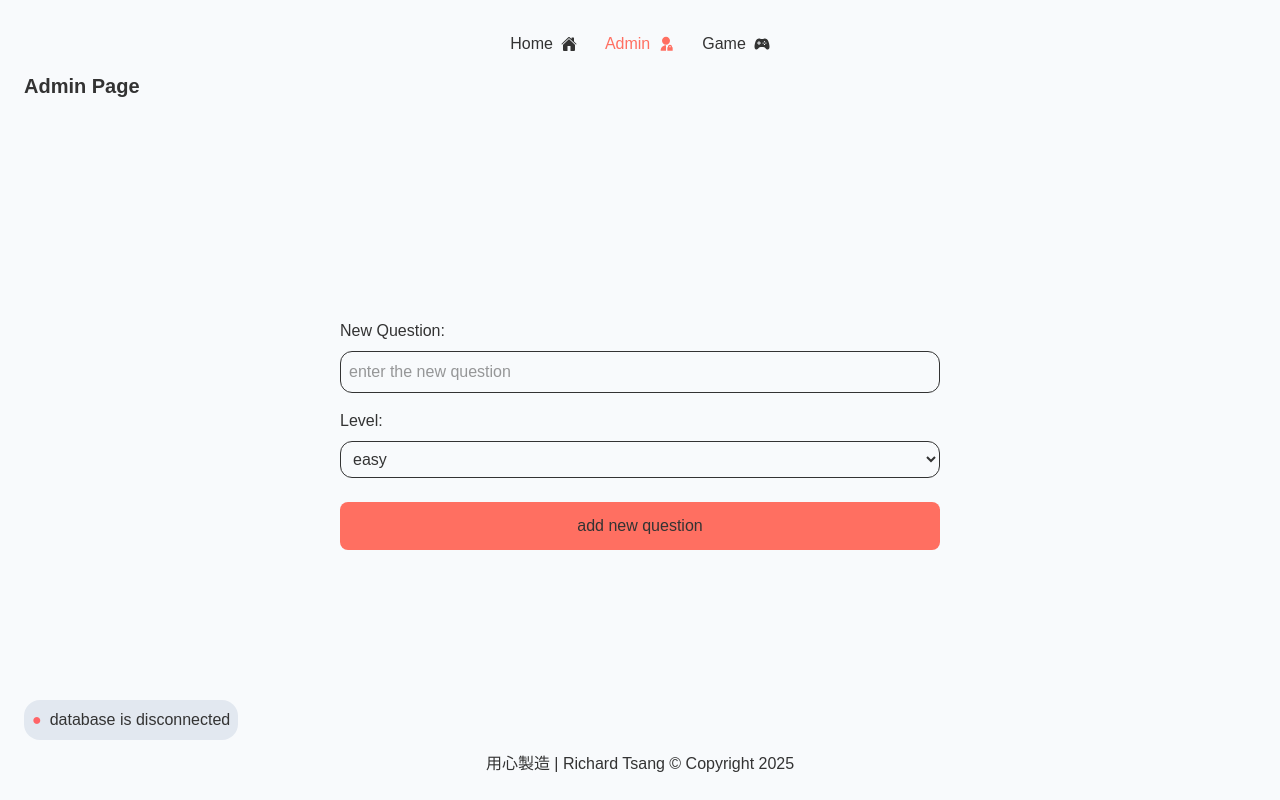
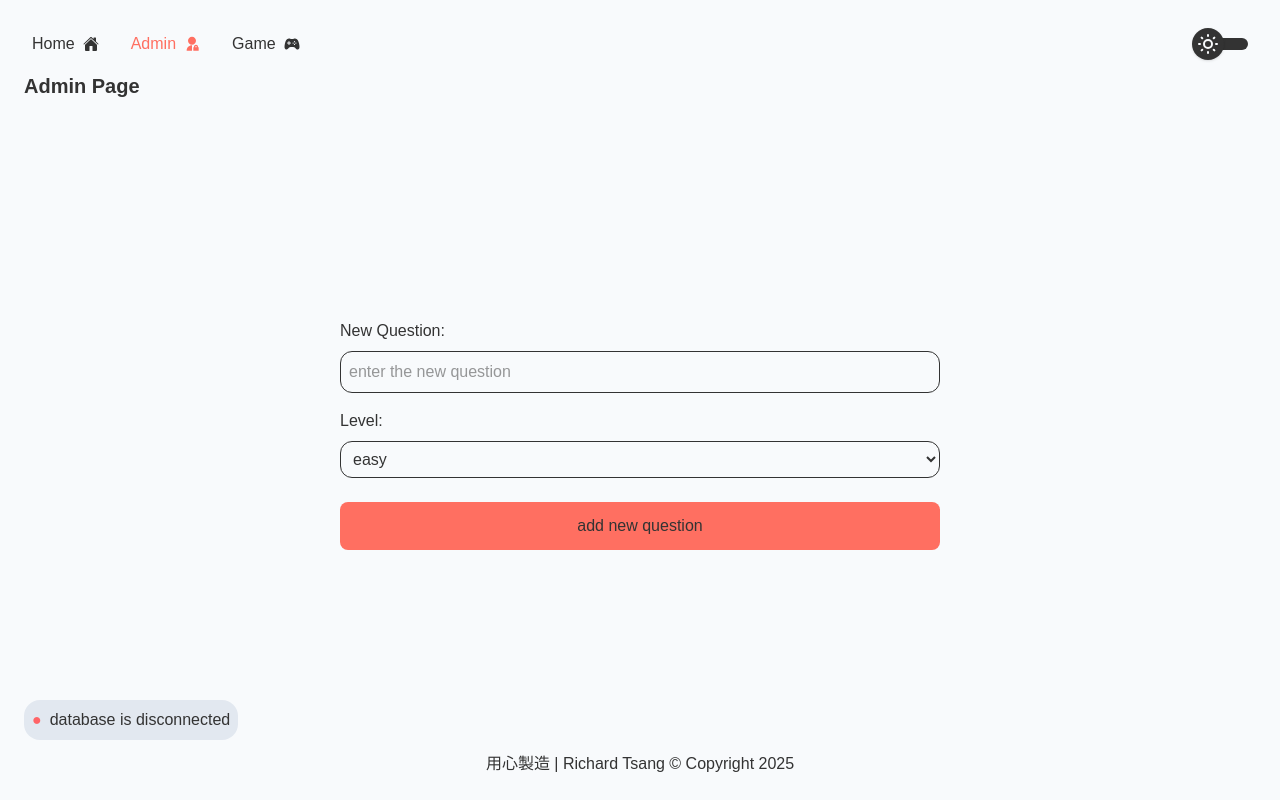
Before and after one commit to r7chardgh/teaching-app-demo, a Next.js app: page /admin in a window 1280 px wide. Built offline with nearby package versions, Linux system fonts and the light colour scheme; no server answers.

Commit message:
modify header - addd menu , theme toggle button

```diff
--- a/components/Header.tsx
+++ b/components/Header.tsx
@@ -1,17 +1,47 @@
-import Link from 'next/link'
-import React from 'react'
-import { IoGameController, IoHome } from 'react-icons/io5'
+'use client'
+import React, { useEffect, useState } from 'react'
+import { IoClose, IoGameController, IoHome } from 'react-icons/io5'
 import NavLink from './NavLInk'
 import { RiAdminFill } from 'react-icons/ri'
+import { TbSun, TbSunOff } from 'react-icons/tb'
+import { BiMenu } from 'react-icons/bi'
 
 const Header = () => {
+    const [theme, setTheme] = useState('light');
+    const [toggleMenu, setToggleMenu] = useState(false);
+    useEffect(() => {
+        const prefersDark = window.matchMedia('(prefers-color-scheme: dark)').matches;
+        setTheme(prefersDark ? 'dark' : 'light');
+    }, []);
+
+    // Update theme when user toggles
+    const toggleTheme = () => {
+        setTheme(theme === 'light' ? 'dark' : 'light');
+    };
+
+    // Apply theme to <html> element
+    useEffect(() => {
+        document.documentElement.dataset.theme = theme;
+    }, [theme]);
+
+
     return (
-        <header className='flex'>
-            <nav className='flex gap-3'>
-                <NavLink  href='/'>Home<IoHome /></NavLink>
-                <NavLink href='/admin'>Admin<RiAdminFill/></NavLink>
-                <NavLink href='/game'>Game<IoGameController/></NavLink>
+        <header className='flex gap-6 justify-between w-full relative transition-all'>
+            <nav className='flex gap-3 relative w-full'>
+                <button className='z-30 sm:hidden p-2 cursor-pointer hover:bg-neutral rounded-full text-3xl' onClick={() => setToggleMenu(!toggleMenu)}>{toggleMenu ? <IoClose /> : <BiMenu />}</button>
+                <div onClick={() => setToggleMenu(false)} className={'flex flex-col sm:flex-row gap-4 absolute z-30 sm:relative bg-background top-20 sm:top-0 w-full ' + `${toggleMenu ? ' visible' : ' invisible sm:visible'}`}>
+                    <NavLink href='/'>Home<IoHome /></NavLink>
+                    <NavLink href='/admin'>Admin<RiAdminFill /></NavLink>
+                    <NavLink href='/game'>Game<IoGameController /></NavLink>
+                </div>
             </nav>
+            <button onClick={toggleTheme} className=' absolute z-30 right-0 top-3 p-2 text-2xl rounded-full cursor-pointer w-12'>
+                <span className='-left-2 top-1/2 -translate-y-1/2 absolute w-full h-3 rounded-2xl bg-textPrimary'></span>
+                <div className={`z-30 bg-textPrimary text-background rounded-full shadow p-1 absolute -left-4 top-1/2 -translate-y-1/2 transition-all ${theme === 'dark' ? ' translate-x-full' : ''}`}>
+                    {theme === 'dark' ? <TbSunOff /> : <TbSun />}
+                </div>
+            </button>
+            <div onClick={() => setToggleMenu(false)} className={'bg-background fixed z-10 w-svw h-svh top-0 left-0 ' + `${toggleMenu ? ' visible sm:invisible' : ' invisible'}`}></div>
         </header>
     )
 }
```
